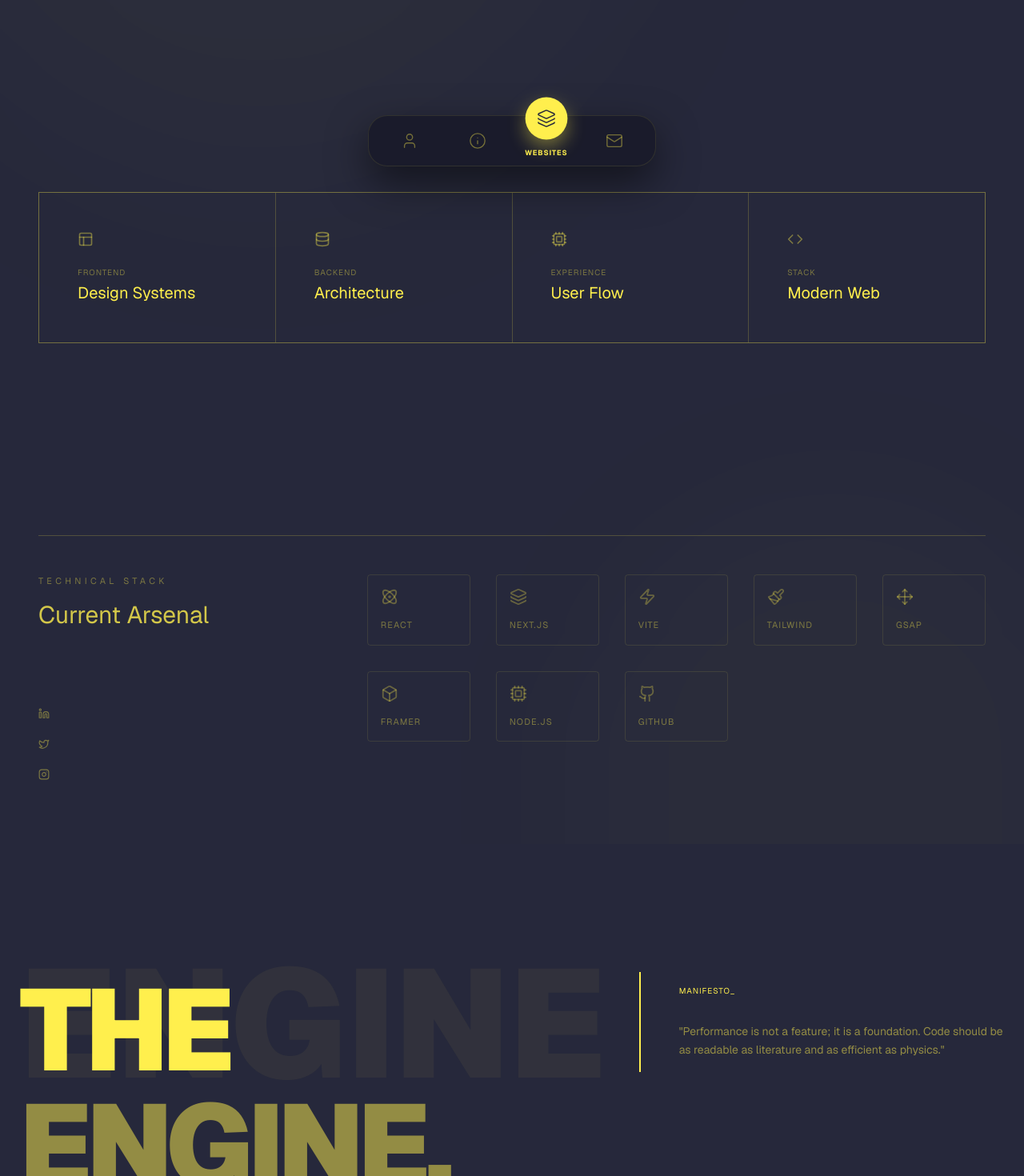
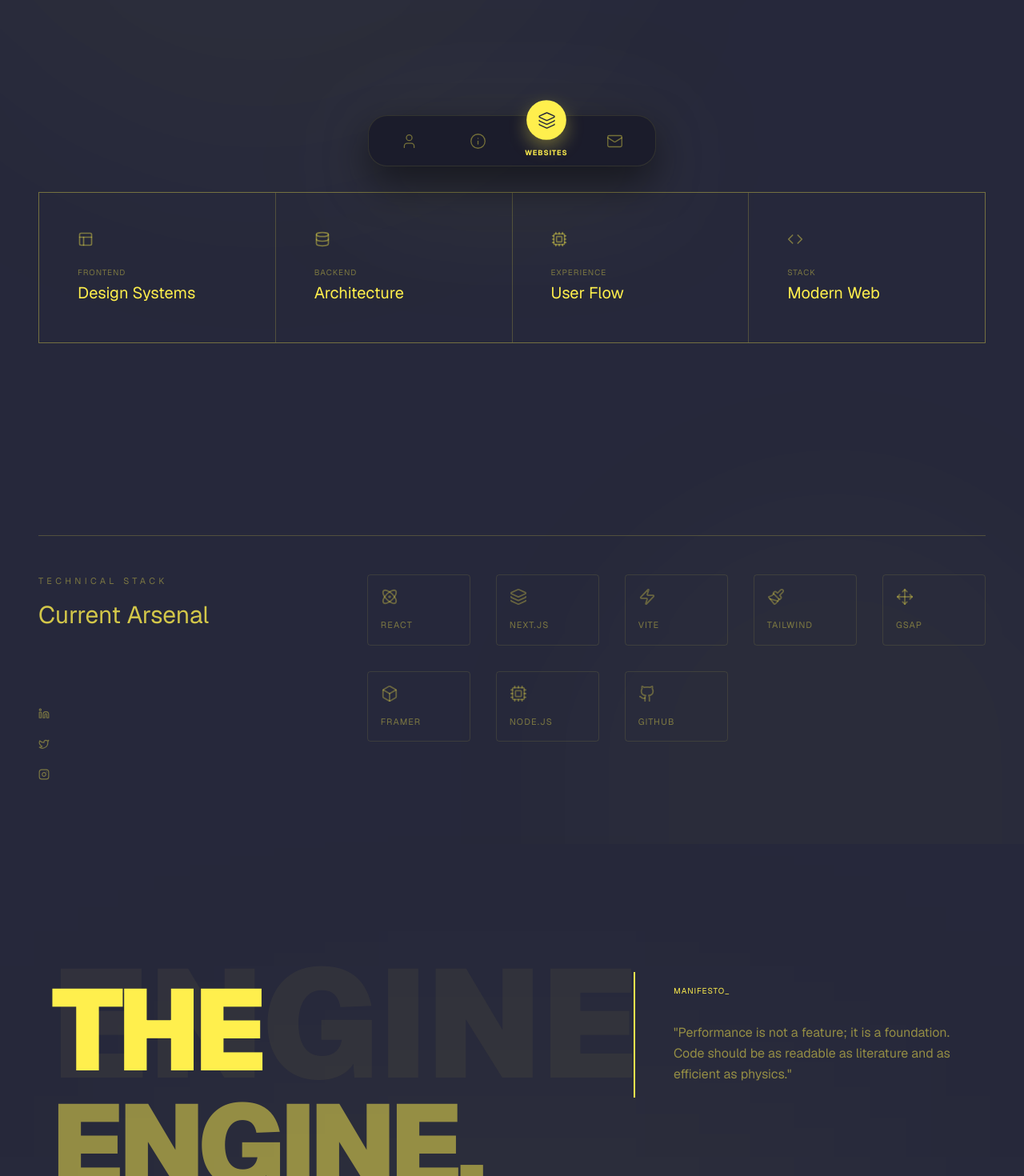
Before and after one commit to soorajjr1951-dev/portfolio, a Next.js app: page / in a window 1280 px wide. Shown: the part 560-2030 px from the top of the page at 80% size. Built offline with nearby package versions, Linux system fonts and the light colour scheme.

Commit message:
setup github pages deploy

```diff
--- a/src/components/AboutPage.js
+++ b/src/components/AboutPage.js
@@ -24,25 +24,31 @@ export default function AboutPage() {
   return (
     <div
       ref={containerRef}
-      className="pt-40 pb-24 px-6 min-h-screen bg-[#26283B]"
+      className="relative pt-28 md:pt-40 pb-20 md:pb-24 px-6 md:px-10 lg:px-16 min-h-screen bg-[#26283B]"
     >
+
+      {/* OPTIONAL: ambient background glow */}
+      <div className="absolute top-1/2 left-1/2 -translate-x-1/2 -translate-y-1/2 w-[70vw] h-[70vh] bg-[#ffef4d]/5 blur-[200px] pointer-events-none"></div>
+
       <div className="max-w-7xl mx-auto">
-        <div className="grid grid-cols-1 lg:grid-cols-12 gap-24 items-start">
+        <div className="grid grid-cols-1 lg:grid-cols-12 gap-16 lg:gap-24 items-start">
+
           {/* LEFT SIDE */}
-          <div className="lg:col-span-7 space-y-24 relative">
-            {/* subtle background text */}
-            <div className="absolute -top-20 left-0 text-[12rem] font-black text-[#ffef4d]/5 select-none pointer-events-none">
+          <div className="lg:col-span-7 space-y-16 md:space-y-24 relative">
+
+            {/* OPTIONAL: background word (hidden on small screens to prevent overflow) */}
+            <div className="absolute -top-10 md:-top-20 left-0 text-[6rem] md:text-[10rem] lg:text-[12rem] font-black text-[#ffef4d]/5 select-none pointer-events-none hidden sm:block">
               ENGINE
             </div>
 
             {/* TITLE */}
-            <h1 className="reveal-el text-6xl md:text-[9rem] font-black uppercase tracking-tighter leading-none text-[#ffef4d] relative z-10">
+            <h1 className="reveal-el text-5xl sm:text-6xl md:text-[7rem] lg:text-[9rem] font-black uppercase tracking-tighter leading-none text-[#ffef4d] relative z-10">
               The <br />
               <span className="text-[#ffef4d]/50">Engine.</span>
             </h1>
 
             {/* ABOUT TEXT */}
-            <div className="reveal-el space-y-10 text-xl md:text-2xl text-[#ffef4d]/40 leading-relaxed font-light max-w-2xl">
+            <div className="reveal-el space-y-8 md:space-y-10 text-lg sm:text-xl md:text-2xl text-[#ffef4d]/40 leading-relaxed font-light max-w-2xl">
               <p>
                 I design and engineer digital systems that balance
                 <span className="text-[#ffef4d]"> performance</span>,
@@ -57,7 +63,7 @@ export default function AboutPage() {
             </div>
 
             {/* STATS GRID */}
-            <div className="reveal-el grid grid-cols-1 md:grid-cols-2 gap-6">
+            <div className="reveal-el grid grid-cols-1 sm:grid-cols-2 gap-5 md:gap-6">
               {[
                 { icon: Globe, label: "Deployment", val: "Global.v6" },
                 { icon: Cpu, label: "Kernel", val: "TypeScript" },
@@ -66,18 +72,19 @@ export default function AboutPage() {
               ].map((stat, i) => (
                 <div
                   key={i}
-                  className="group relative p-10 border border-[#ffef4d]/10 bg-[#26283B] hover:border-[#ffef4d]/40 transition duration-500 overflow-hidden"
+                  className="group relative p-6 sm:p-8 md:p-10 border border-[#ffef4d]/10 bg-[#26283B] hover:border-[#ffef4d]/40 transition duration-500 overflow-hidden"
                 >
-                  {/* hover glow */}
-                  <div className="absolute inset-0 bg-[#ffef4d]/5 opacity-0 group-hover:opacity-100 transition duration-500" />
 
-                  <stat.icon className="text-[#ffef4d] mb-6" size={24} />
+                  {/* OPTIONAL hover glow */}
+                  <div className="absolute inset-0 bg-[#ffef4d]/5 opacity-0 group-hover:opacity-100 transition duration-500"></div>
+
+                  <stat.icon className="text-[#ffef4d] mb-4 md:mb-6" size={22} />
 
                   <p className="text-[9px] uppercase tracking-widest text-[#ffef4d]/30">
                     {stat.label}
                   </p>
 
-                  <p className="text-2xl font-bold uppercase tracking-tight text-[#ffef4d]">
+                  <p className="text-lg sm:text-xl md:text-2xl font-bold uppercase tracking-tight text-[#ffef4d]">
                     {stat.val}
                   </p>
                 </div>
@@ -86,17 +93,22 @@ export default function AboutPage() {
           </div>
 
           {/* RIGHT SIDE */}
-          <div className="lg:col-span-5 space-y-12 sticky top-40">
-            <div className="reveal-el space-y-8 border-l-2 border-[#ffef4d] pl-12 py-4">
+          <div className="lg:col-span-5 space-y-10 md:space-y-12 lg:sticky lg:top-40">
+
+            {/* NOTE: sticky disabled on small screens for better UX */}
+            <div className="reveal-el space-y-6 md:space-y-8 border-l-2 border-[#ffef4d] pl-6 md:pl-12 py-4">
+
               <h4 className="text-[10px] uppercase tracking-widest text-[#ffef4d]">
                 Manifesto_
               </h4>
 
-              <p className="text-[#ffef4d]/50 text-sm leading-relaxed">
+              <p className="text-[#ffef4d]/50 text-sm md:text-base leading-relaxed max-w-md">
                 "Performance is not a feature; it is a foundation. Code should
                 be as readable as literature and as efficient as physics."
               </p>
+
             </div>
+
           </div>
         </div>
       </div>
--- a/src/components/DockNavbar.js
+++ b/src/components/DockNavbar.js
@@ -1,6 +1,6 @@
 "use client";
 
-import { useEffect } from "react";
+import { useEffect, useRef } from "react";
 import { motion } from "framer-motion";
 import { User, Layers, Mail, CreditCard, Info } from "lucide-react";
 
@@ -13,14 +13,16 @@ export default function DockNavbar({ activeSection, setActiveSection }) {
     { id: "contact", label: "Contact", icon: Mail },
   ];
 
+  /* prevents scroll observer during programmatic scroll */
+  const isScrollingRef = useRef(false);
+
   useEffect(() => {
-    // consistently set the active section based on which section's
-    // midpoint is closest to the viewport midpoint. this strategy is
-    // direction-agnostic and eliminates arbitrary thresholds.
     const sections = ["home", "about", "works", "contact"];
     let ticking = false;
 
     const computeActive = () => {
+      if (isScrollingRef.current) return;
+
       const mid = window.innerHeight / 2;
       let bestId = null;
       let bestDist = Infinity;
@@ -28,18 +30,19 @@ export default function DockNavbar({ activeSection, setActiveSection }) {
       sections.forEach((id) => {
         const el = document.getElementById(id);
         if (!el) return;
+
         const rect = el.getBoundingClientRect();
         const sectionMid = rect.top + rect.height / 2;
         const dist = Math.abs(sectionMid - mid);
+
         if (dist < bestDist) {
           bestDist = dist;
           bestId = id;
         }
       });
 
-      if (bestId) {
-        setActiveSection(bestId);
-      }
+      if (bestId) setActiveSection(bestId);
+
       ticking = false;
     };
 
@@ -50,8 +53,9 @@ export default function DockNavbar({ activeSection, setActiveSection }) {
       }
     };
 
-    window.addEventListener("scroll", onScroll);
-    computeActive(); // initial
+    window.addEventListener("scroll", onScroll, { passive: true });
+
+    computeActive();
 
     return () => {
       window.removeEventListener("scroll", onScroll);
@@ -61,28 +65,49 @@ export default function DockNavbar({ activeSection, setActiveSection }) {
   const scrollToSection = (e, id) => {
     e.preventDefault();
 
-    // immediately update activeSection so the bubble highlights right away
+    const element = document.getElementById(id);
+    if (!element) return;
+
+    /* lock scroll observer */
+    isScrollingRef.current = true;
+
     setActiveSection(id);
 
-    const element = document.getElementById(id);
+    element.scrollIntoView({
+      behavior: "smooth",
+      block: "start",
+    });
 
-    if (element) {
-      element.scrollIntoView({
-        behavior: "smooth",
-        block: "start",
-      });
-    }
+    /* unlock observer after scroll finishes */
+    setTimeout(() => {
+      isScrollingRef.current = false;
+    }, 700);
   };
 
   return (
     <div className="fixed bottom-0 md:bottom-8 left-0 right-0 md:left-1/2 md:-translate-x-1/2 z-50 flex justify-center px-4 md:px-0">
-      <motion.div
-        initial={{ y: 100, opacity: 0 }}
-        animate={{ y: 0, opacity: 1 }}
-        transition={{ delay: 0.5, duration: 0.8 }}
-        className="w-full md:w-[360px] bg-[#1a1b2b] h-[64px] md:rounded-3xl rounded-t-3xl flex items-center relative border-t md:border border-[#ffef4d]/10 shadow-[0_20px_50px_rgba(0,0,0,0.5)]"
+
+      {/* OPTIONAL dock glow */}
+      <div className="absolute w-[420px] h-[120px] bg-[#ffef4d]/5 blur-[80px] rounded-full pointer-events-none hidden md:block" />
+
+      <nav
+        aria-label="Main Navigation"
+        className="
+          w-full md:w-[360px]
+          bg-[#1a1b2b]/90
+          h-[64px]
+          md:rounded-3xl
+          rounded-t-3xl
+          flex items-center
+          relative
+          border-t md:border
+          border-[#ffef4d]/10
+          shadow-[0_20px_50px_rgba(0,0,0,0.5)]
+          backdrop-blur-lg
+        "
       >
         <div className="w-full flex items-center justify-around relative z-10 px-2">
+
           {navItems.map((item) => {
             const Icon = item.icon;
             const isActive = activeSection === item.id;
@@ -92,27 +117,33 @@ export default function DockNavbar({ activeSection, setActiveSection }) {
                 key={item.id}
                 href={`#${item.id}`}
                 onClick={(e) => scrollToSection(e, item.id)}
-                className="flex-1 h-full flex flex-col items-center justify-center relative"
+                className="flex-1 h-full flex flex-col items-center justify-center relative group cursor-pointer"
               >
                 {/* Active Bubble */}
                 <motion.div
                   animate={{
-                    y: isActive ? -28 : 0,
-                    scale: isActive ? 1.1 : 1,
+                    y: isActive ? -26 : 0,
+                    scale: isActive ? 1.08 : 1,
                   }}
                   transition={{
                     type: "spring",
-                    stiffness: 300,
-                    damping: 20,
+                    stiffness: 500,
+                    damping: 30,
+                    mass: 0.4,
                   }}
-                  className={`w-[48px] h-[48px] flex items-center justify-center rounded-full transition-colors
-                                ${
-                                  isActive
-                                    ? "bg-[#ffef4d] text-[#26283B] shadow-[0_8px_20px_rgba(255,239,77,0.4)]"
-                                    : "text-[#ffef4d]/40"
-                                }`}
+                  className={`
+                    w-[46px] h-[46px]
+                    flex items-center justify-center
+                    rounded-full
+                    transition-colors duration-150
+                    ${
+                      isActive
+                        ? "bg-[#ffef4d] text-[#26283B] shadow-[0_8px_20px_rgba(255,239,77,0.35)]"
+                        : "text-[#ffef4d]/40 group-hover:text-[#ffef4d]"
+                    }
+                  `}
                 >
-                  <Icon size={22} strokeWidth={1.5} />
+                  <Icon size={21} strokeWidth={1.5} />
                 </motion.div>
 
                 {/* Label */}
@@ -120,18 +151,21 @@ export default function DockNavbar({ activeSection, setActiveSection }) {
                   initial={false}
                   animate={{
                     opacity: isActive ? 1 : 0,
-                    y: isActive ? -6 : 0,
+                    y: isActive ? -5 : 0,
                   }}
-                  transition={{ duration: 0.25 }}
+                  transition={{ duration: 0.15 }}
                   className="absolute -bottom-1 text-[9px] font-bold uppercase tracking-widest text-[#ffef4d]"
                 >
                   {item.label}
                 </motion.span>
+
+                {/* OPTIONAL hover indicator */}
+                <div className="absolute bottom-0 w-1 h-1 rounded-full bg-[#ffef4d] opacity-0 group-hover:opacity-60 transition-opacity duration-150" />
               </a>
             );
           })}
         </div>
-      </motion.div>
+      </nav>
     </div>
   );
 }
```
